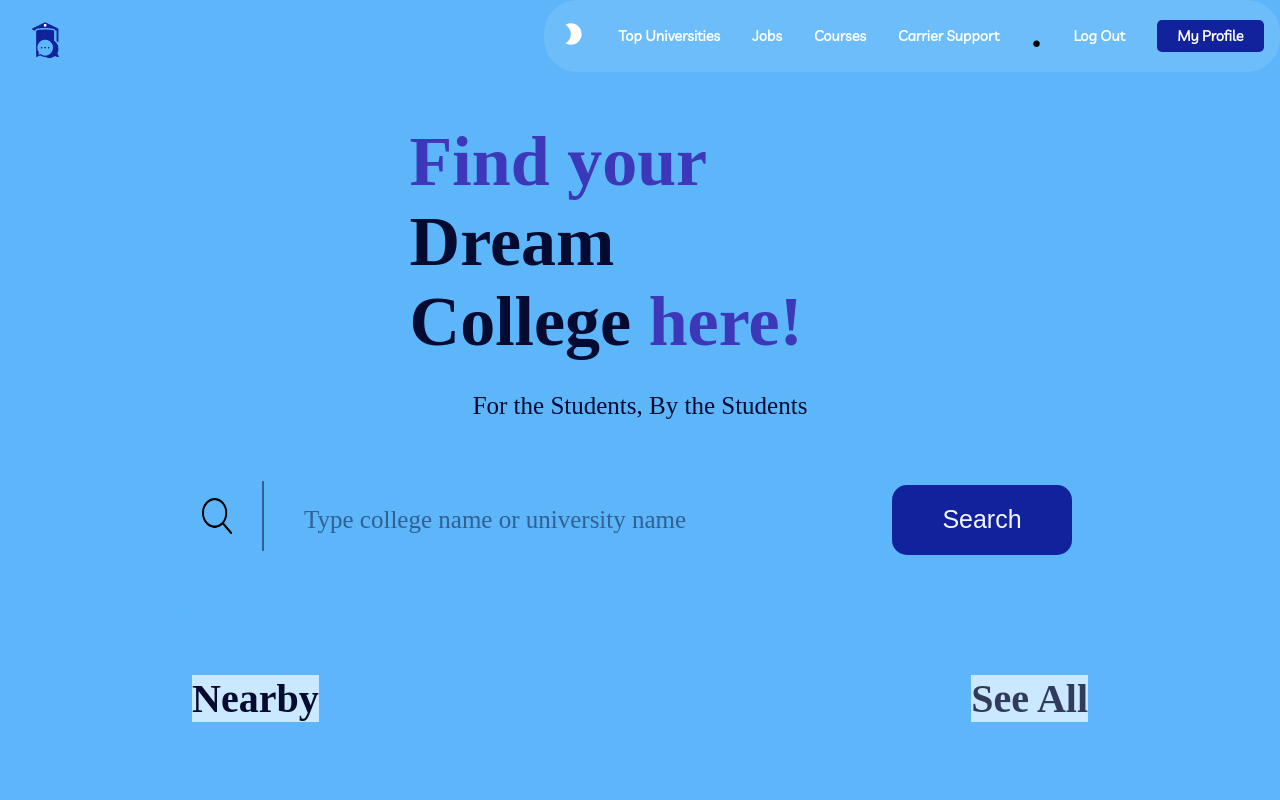
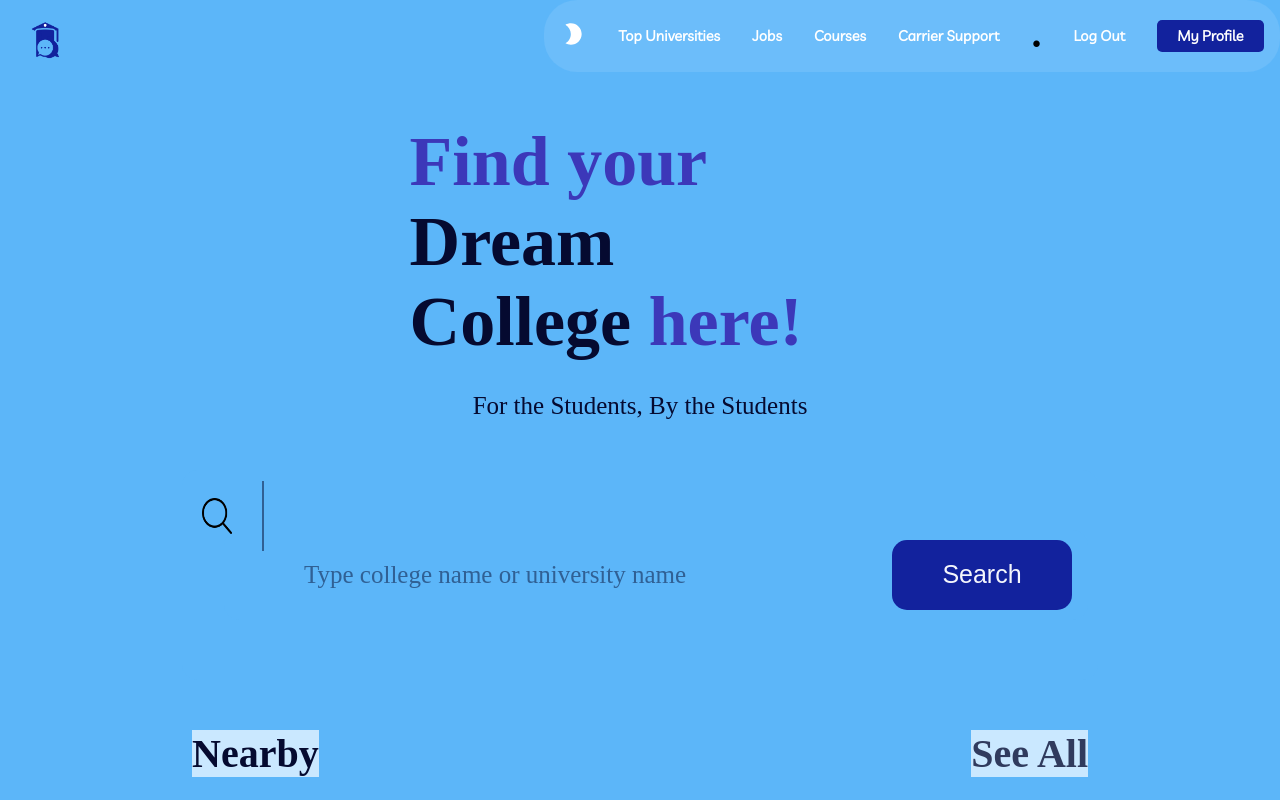
Before and after one commit to Counselllor/Counsellor-Web, a React (Vite) app: page /dashboard in a window 1280 px wide. Built offline with nearby package versions, Linux system fonts and the light colour scheme; no server answers; sample sign-in values are in the browser's storage; a web font is replaced by a local one.

Commit message:
Update Dashboard.css

```diff
--- a/src/components/Dashboard/Dashboard.css
+++ b/src/components/Dashboard/Dashboard.css
@@ -130,7 +130,6 @@ body{
     font-family: 'ABeeZee';
     color: #F4F6FC;
     padding-left: 35px;
-    margin-top: -55px;
     margin-left: 35px;
   }
 
@@ -144,7 +143,6 @@ body{
     color: #F4F6FC;
     text-align: center;
     padding: 20px 50px 20px 50px;
-    margin-top: -55px;
     margin-right: 0.5vw;
     border: none;
     font-size: 25px;
```
